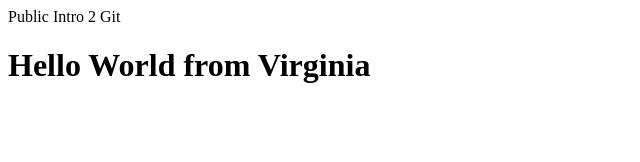
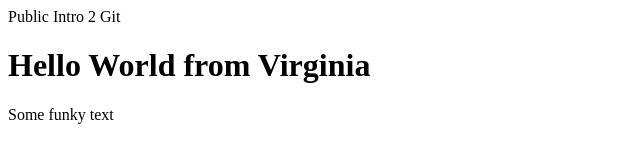
Before and after one commit to savrobel/intro2git_public, a plain HTML site: page index.html in a window 1280 px wide. Shown: the whole page, without its empty margins (0-640 px from the left). Drawn offline with Linux system fonts and the light colour scheme.

Commit message:
Updated index.html - rayvn

```diff
--- a/index.html
+++ b/index.html
@@ -3,6 +3,7 @@
 	<head></title> Public Intro 2 Git </title></head>
 	<body>
 		<h1> Hello World from Virginia </h1>
+		<p> Some funky text </p>
 	</body>
 
 </html>
```
